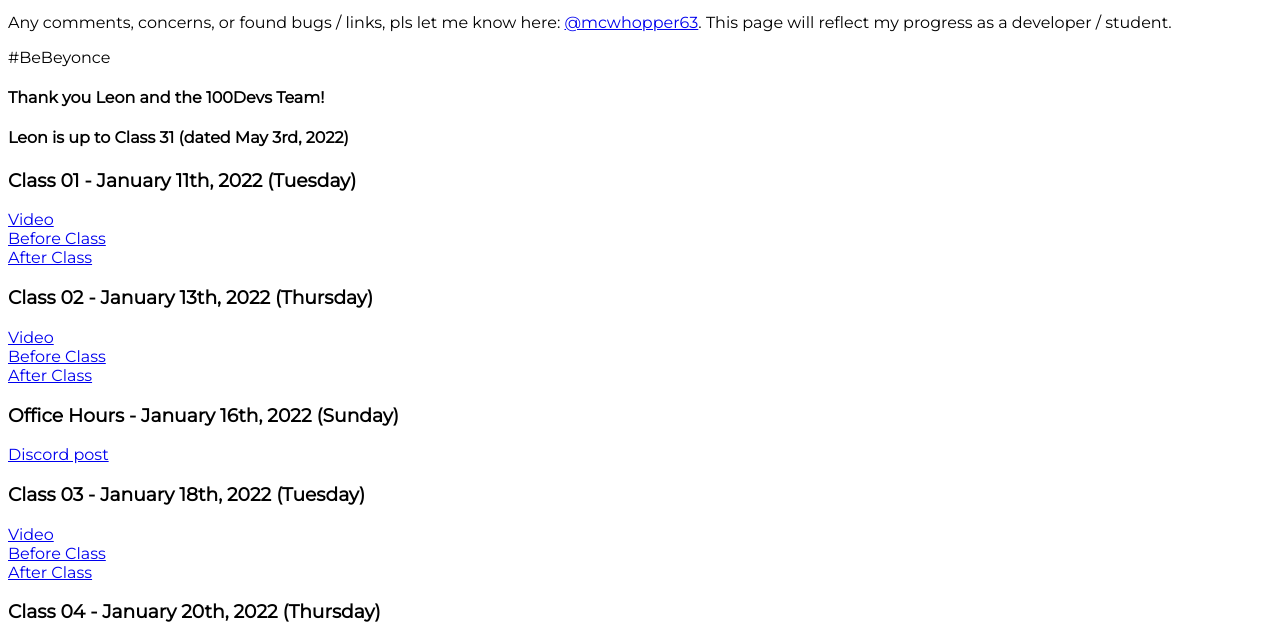
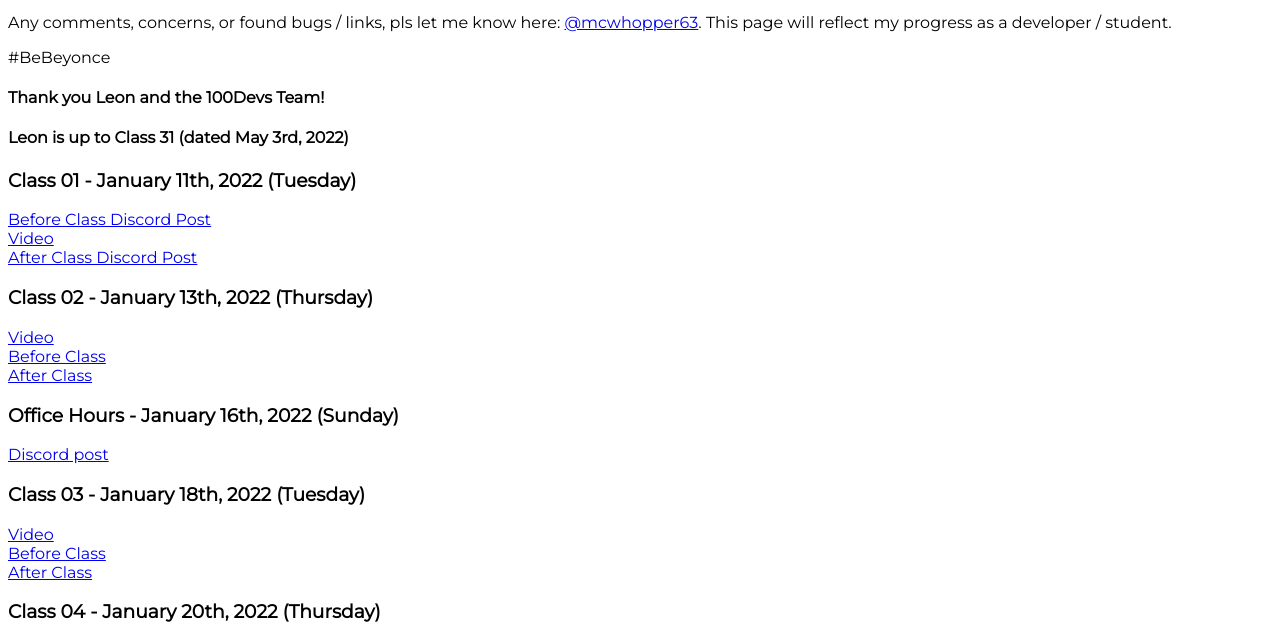
Before and after one commit to wheels63/wheels63.github.io, a plain HTML site: page index.html in a window 1280 px wide. Shown: the part 104-743 px from the top of the page. Drawn offline with Linux system fonts and the light colour scheme.

Commit message:
refactor

```diff
--- a/index.html
+++ b/index.html
@@ -28,9 +28,10 @@
     <div class="week week01">
       <section class="day class01">
         <h3>Class 01 - January 11th, 2022 (Tuesday)</h3>
-        <a class="vod" href="https://www.youtube.com/watch?v=o3IIobN4xR0&list=PLBf-QcbaigsJysJ-KFZvLGJvvW-3sfk1S&index=1">Video</a><br>
-        <a class="before-discord" href="https://discord.com/channels/735923219315425401/738891289071714388/930589829392138331">Before Class</a><br>
-        <a class="after-discord" href="https://discord.com/channels/735923219315425401/738891289071714388/930668371471642665">After Class</a><br>
+        <a class="before-discord" href="https://discord.com/channels/735923219315425401/738891289071714388/930589829392138331">Before Class Discord Post</a><br>
+        <a class="vod"
+          href="https://www.youtube.com/watch?v=o3IIobN4xR0&list=PLBf-QcbaigsJysJ-KFZvLGJvvW-3sfk1S&index=1">Video</a><br>
+        <a class="after-discord" href="https://discord.com/channels/735923219315425401/738891289071714388/930668371471642665">After Class Discord Post</a><br>
       </section>
 
       <section class="day class02">
```
